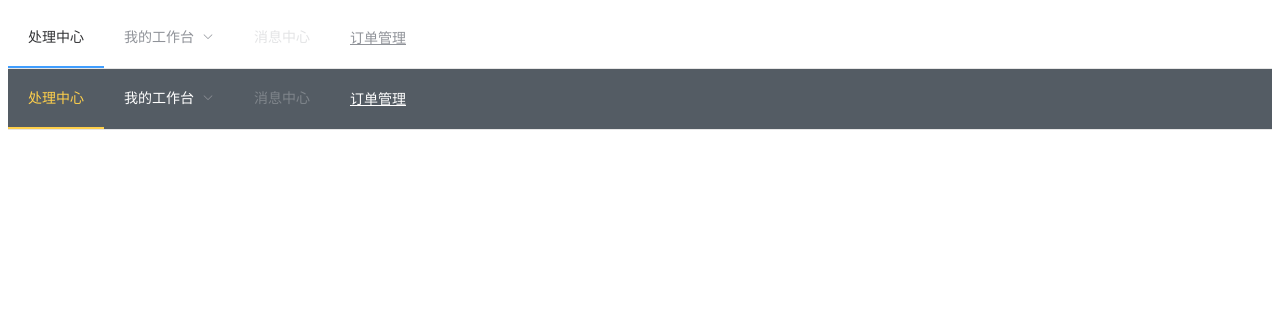
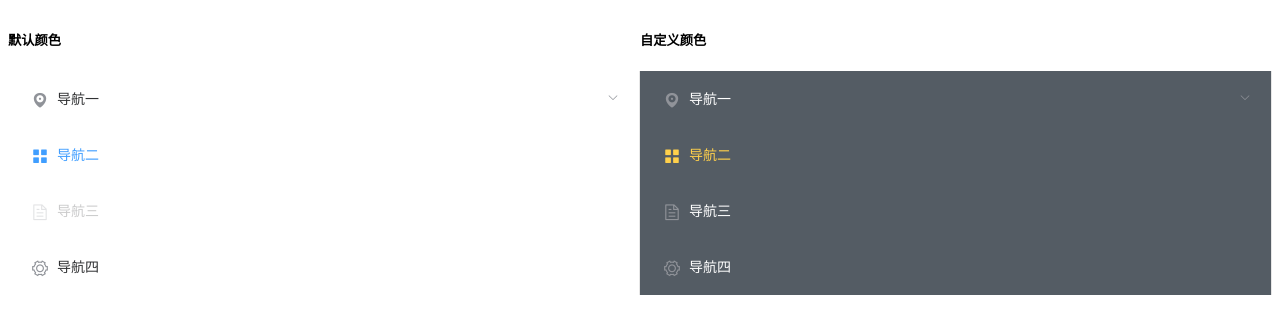
Before and after one commit to kingyeahwei/element_learning, a Vue app: page / in a window 1280 px wide. Shown: the top 334 px of the page. Built offline with nearby package versions, Linux system fonts and the light colour scheme.

Commit message:
navmenu 侧栏

```diff
--- a/src/App.vue
+++ b/src/App.vue
@@ -1,51 +1,86 @@
 <template>
   <div id="app">
+    <el-col :span="12">
+      <h5>默认颜色</h5>
       <el-menu
-      :default-active="activeIndex"
-      class="el-menu-demo"
-      mode="horizontal"
-      @select="handleSelect">
-      <el-menu-item index="1">处理中心</el-menu-item>
-      <el-submenu index="2">
-        <template slot="title">我的工作台</template>
-        <el-menu-item index="2-1">选项1</el-menu-item>
-        <el-menu-item index="2-2">选项2</el-menu-item>
-        <el-menu-item index="2-3">选项3</el-menu-item>
-        <el-submenu index="2-4">
+        default-active="2"
+        class="el-menu-vertical-demo"
+        @open="handleOpen"
+        @close="handleClose">
+        <el-submenu index="1">
+          <template slot="title">
+            <i class="el-icon-location"></i>
+            <span>导航一</span>
+          </template>
+          <el-menu-item-group>
+            <template slot="title">分组一</template>
+            <el-menu-item index="1-1">选项1</el-menu-item>
+            <el-menu-item index="1-2">选项2</el-menu-item>
+          </el-menu-item-group>
+          <el-menu-item-group title="分组2">
+            <el-menu-item index="1-3">选项3</el-menu-item>
+          </el-menu-item-group>
+          <el-submenu index="1-4">
             <template slot="title">选项4</template>
-          <el-menu-item index="2-4-1">选项1</el-menu-item>
-          <el-menu-item index="2-4-2">选项2</el-menu-item>
-          <el-menu-item index="2-4-3">选项3</el-menu-item>
+            <el-menu-item index="1-4-1">选项1</el-menu-item>
           </el-submenu>
         </el-submenu>
-      <el-menu-item index="3" disabled>消息中心</el-menu-item>
-      <el-menu-item index="4"><a href="https://www.ele.me" target="_black">订单管理</a></el-menu-item>
+        <el-menu-item index="2">
+          <i class="el-icon-menu"></i>
+          <span slot="title">导航二</span>
+        </el-menu-item>
+        <el-menu-item index="3" disabled>
+          <i class="el-icon-document"></i>
+          <span slot="title">导航三</span>
+        </el-menu-item>
+        <el-menu-item index="4">
+          <i class="el-icon-setting"></i>
+          <span slot="title">导航四</span>
+        </el-menu-item>
       </el-menu>
-    <div class="line"></div>
+    </el-col>
+    <el-col :span="12">
+      <h5>自定义颜色</h5>
       <el-menu
-      :default-active="activeIndex2"
-      close="el-menu-demo"
-      mode="horizontal"
-      @select="handleSelect"
+        default-active="2"
+        class="el-menu-vertical-demo"
+        @open="handleOpen"
+        @close="handleClose"
         background-color="#545c64"
         text-color="#fff"
         active-text-color="#ffd04b">
-      <el-menu-item index="1">处理中心</el-menu-item>
-      <el-submenu index="2">
-        <template slot="title">我的工作台</template>
-        <el-menu-item index="2-1">选项1</el-menu-item>
-        <el-menu-item index="2-2">选项2</el-menu-item>
-        <el-menu-item index="2-3">选项3</el-menu-item>
-        <el-submenu index="2-4">
+        <el-submenu index="1">
+          <template slot="title">
+            <i class="el-icon-location"></i>
+            <span>导航一</span>
+          </template>
+          <el-menu-item-group>
+            <template slot="title">分组一</template>
+            <el-menu-item index="1-1">选项1</el-menu-item>
+            <el-menu-item index="1-2">选项2</el-menu-item>
+          </el-menu-item-group>
+          <el-menu-item-group title="分组2">
+            <el-menu-item index="1-3">选项3</el-menu-item>
+          </el-menu-item-group>
+          <el-submenu index="1-4">
             <template slot="title">选项4</template>
-          <el-menu-item index="2-4-1">选项1</el-menu-item>
-          <el-menu-item index="2-4-2">选项2</el-menu-item>
-          <el-menu-item index="2-4-3">选项3</el-menu-item>
+            <el-menu-item index="1-4-1">选项1</el-menu-item>
           </el-submenu>
         </el-submenu>
-      <el-menu-item index="3" disabled>消息中心</el-menu-item>
-      <el-menu-item index="4"><a href="https://www.ele.me" target="_black">订单管理</a></el-menu-item>
+        <el-menu-item index="2">
+          <i class="el-icon-menu"></i>
+          <span slot="title">导航二</span>
+        </el-menu-item>
+        <el-menu-item index="3">
+          <i class="el-icon-document"></i>
+          <span slot="title">导航三</span>
+        </el-menu-item>
+        <el-menu-item index="4">
+          <i class="el-icon-setting"></i>
+          <span slot="title">导航四</span>
+        </el-menu-item>
       </el-menu>
+    </el-col>
   </div>
 </template>
 
@@ -59,7 +94,12 @@
             }
         },
         methods: {
-            handleSelect(key, keyPath) {
+            handleOpen(key, keyPath) {
+                console.log("open")
+                console.log(key, keyPath)
+            },
+            handleClose(key, keyPath) {
+                console.log("close")
                 console.log(key, keyPath)
             }
         }
```
Lines whose indentation alone changed are shown as unchanged.
